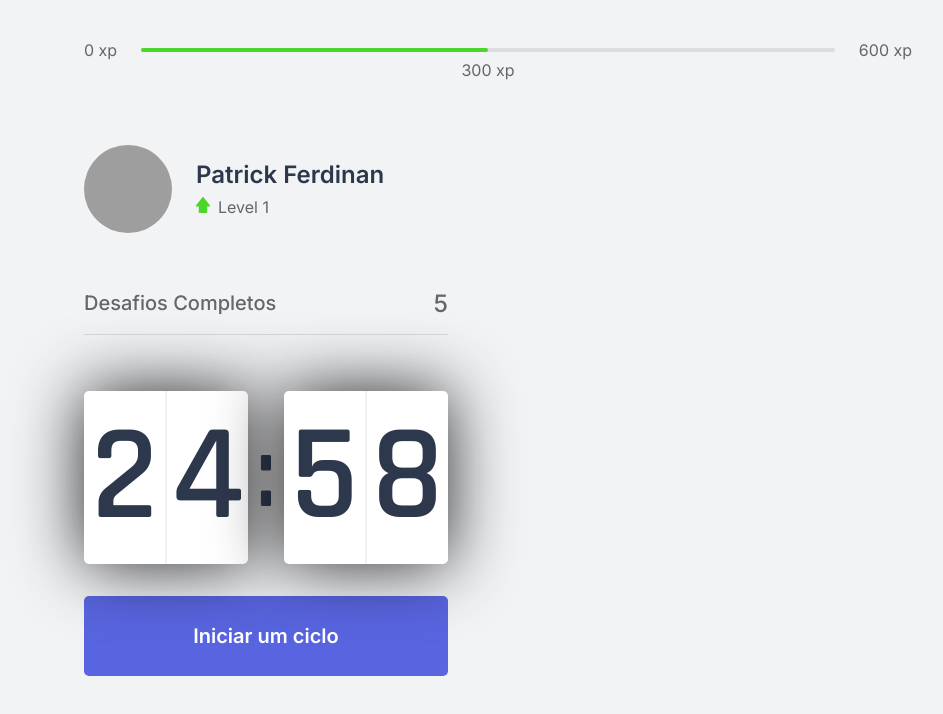
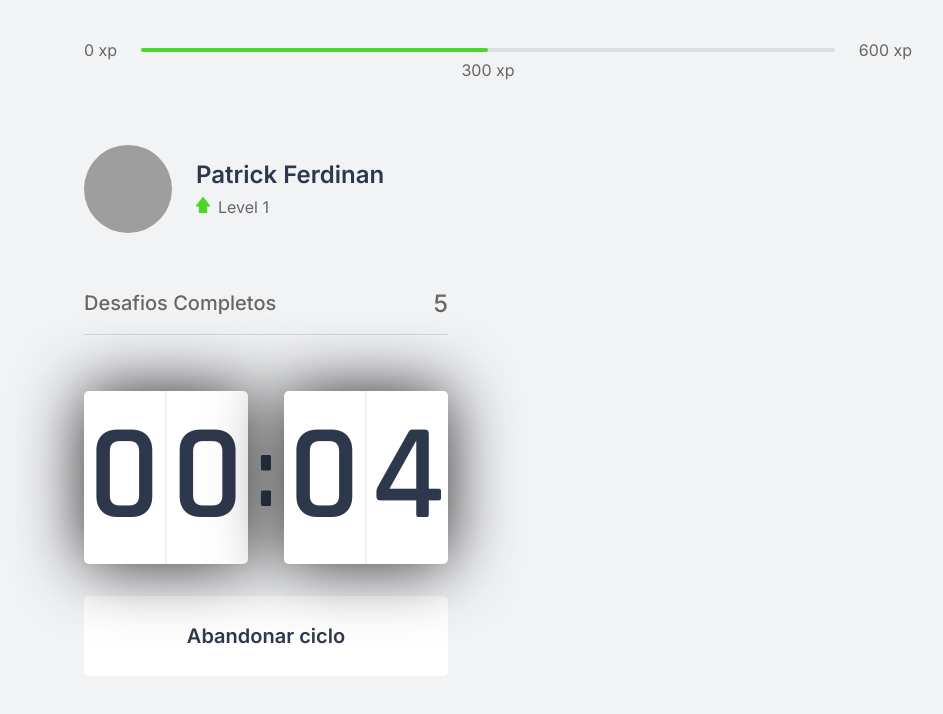
Before and after one commit to patrickferdinan/moveit, a Next.js app in the folder moveit-next/: page / in a window 1280 px wide. Both pictures are taken after a click on the button "Iniciar um ciclo". Shown: the top 714 px of the page, without its empty margins (142-1085 px from the left). Built offline with nearby package versions, Linux system fonts and the light colour scheme; grey boxes are pictures that could not be loaded.

Commit message:
finished countdown

```diff
--- a/moveit-next/src/components/Countdown.tsx
+++ b/moveit-next/src/components/Countdown.tsx
@@ -1,9 +1,12 @@
-import { useState, useEffect } from "react";
+import { useState, useEffect, Fragment } from "react";
 import styles from "../styles/components/Countdown.module.css";
 
+let countdownTimeOut: NodeJS.Timeout;
+
 export function Countdown() {
-  const [time, setTime] = useState(25 * 60)
-  const [active, setActive] = useState(false)
+  const [time, setTime] = useState(0.1 * 60)
+  const [isActive, setIsActive] = useState(false)
+  const [hasFinished, setHasFinished] = useState(false)
 
   const minutes = Math.floor(time / 60);
   const seconds = time % 60;
@@ -12,16 +15,25 @@
   const [secondLeft, secondRight] = String(seconds).padStart(2, '0').split('');
 
   function startCountdown() {
-    setActive(true);
+    setIsActive(true);
+  }
+
+  function resetCountdown() {
+    clearTimeout(countdownTimeOut);
+    setIsActive(false);
+    setTime(0.1 * 60);
   }
 
   useEffect(() => {
-    if (active && time > 0) {
-      setTimeout(() => {
+    if (isActive && time > 0) {
+      countdownTimeOut = setTimeout(() => {
         setTime(time - 1);
       }, 1000)
+    } else if (isActive && time === 0) {
+      setHasFinished(true);
+      setIsActive(false);
     }
-  }, [active, time])
+  }, [isActive, time])
 
   return(
     <div>
@@ -37,15 +49,34 @@
         </div>
       </div>
 
-      <button
-        type="button"
+      {hasFinished ? (
+        <button
+        disabled
         className={styles.countdownButton}
-        onClick={startCountdown}
         >
-
-        Iniciar um ciclo
+        Ciclo encerrado
       </button>
+      ) : (
+        <>
+          {isActive ? (
+            <button
+              type="button"
+              className={ `${styles.countdownButton} ${styles.countdownButtonActive}` }
+              onClick={resetCountdown}
+              >
+              Abandonar ciclo
+            </button>
+          ): (
+            <button
+              type="button"
+              className={styles.countdownButton}
+              onClick={startCountdown}
+              >
+              Iniciar um ciclo
+            </button>
+          )}
+        </>
+      )}
     </div>
-
   )
 }
--- a/moveit-next/src/styles/components/Countdown.module.css
+++ b/moveit-next/src/styles/components/Countdown.module.css
@@ -59,6 +59,22 @@
   transition: background-color 0.2s;
 }
 
-.countdownButton:hover {
+.countdownButton:not(:disabled):hover {
   background: var(--blue-dark);
 }
+
+.countdownButtonActive {
+  background: var(--white);
+  color: var(--title);
+}
+
+.countdownButtonActive:not(:disabled):hover {
+  background: var(--red);
+  color: var(--white);
+}
+
+.countdownButton:disabled {
+  background: var(--white);
+  color: var(--text);
+  cursor: not-allowed;
+}
```
